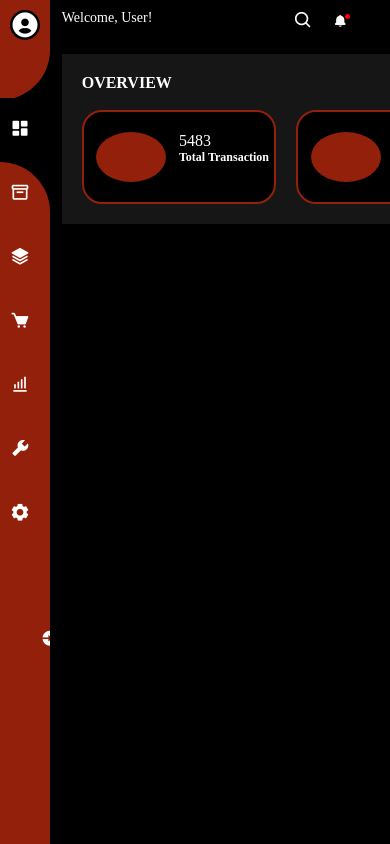
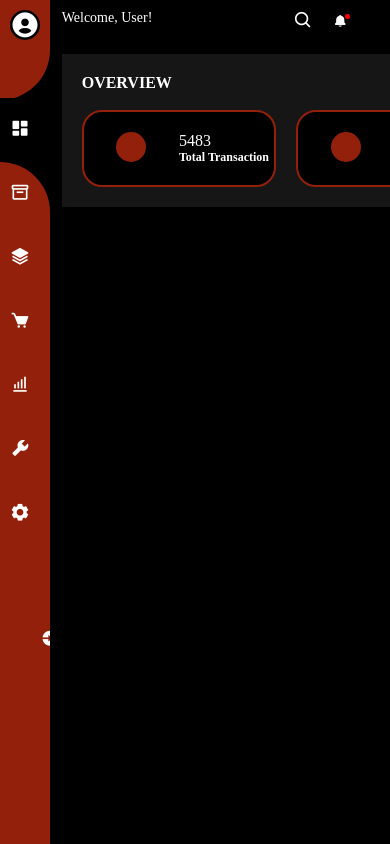
Before and after one commit to Lovethrech/personal-finance-manager, a Vue app: page / in a window 390 px wide. Built offline with nearby package versions, Linux system fonts and the light colour scheme; some icons are missing.

Commit message:
...working on the landing0-page-overview container.

```diff
--- a/src/components/landing-page/LandingPageOverviewBoxIconCtn.vue
+++ b/src/components/landing-page/LandingPageOverviewBoxIconCtn.vue
@@ -29,15 +29,15 @@ const {boxIcon}=defineProps(['boxIcon']);
     border-radius:50%;
 }
 
-@media screen and (max-screen: 550px) {
+@media screen and (max-width: 550px) {
     .landing-page-overview-box-icon-ctn-main-ctn{
         width:30px;
         height:100%;
-        font-size:10px;
+        font-size:20px;
     }
     .landing-page-overview-box-icon-ctn{
         width:50%;
-        height:20px;
+        height:30px;
     }
 }
 </style>
```
